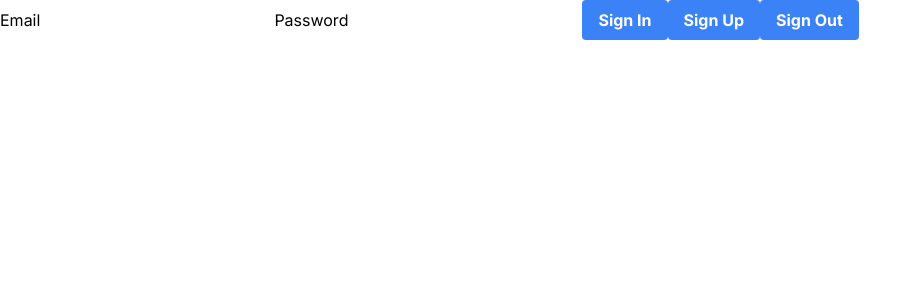
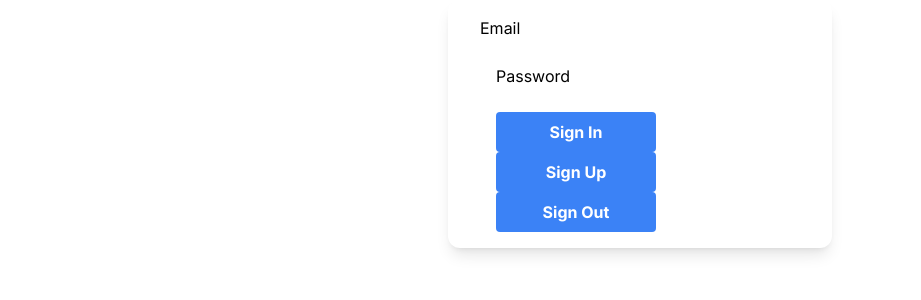
Before and after one commit to liz-robson/WIH-next, a Next.js app: page /login in a window 1280 px wide. Shown: the top 300 px of the page, without its empty margins (0-921 px from the left). Built offline with nearby package versions, Linux system fonts and the light colour scheme.

Commit message:
playing with tailwind styling

```diff
--- a/src/app/globals.css
+++ b/src/app/globals.css
@@ -3,3 +3,7 @@
 @tailwind base;
 @tailwind components;
 @tailwind utilities;
+
+button {
+    @apply bg-blue-500 text-white font-bold py-2 px-4 rounded max-w-40;
+}
--- a/src/app/login/page.jsx
+++ b/src/app/login/page.jsx
@@ -2,14 +2,16 @@ import React from 'react'
 
 export default function Login() {
     return (
-      <form className="container mx-auto basis-1/2" action="/auth/login" method="post">
+      < div className="py-8 px-8 max-w-sm mx-auto bg-white rounded-xl shadow-lg space-y-2 sm:py-4 sm:flex sm:items-center sm:space-y-0 sm:space-x-6">
+      <form className="flex flex-col space-x-4" action="/auth/login" method="post">
         <label htmlFor="email">Email</label>
         <input name="email" />
         <label htmlFor="password">Password</label>
         <input type="password" name="password" />
-        <button className="bg-blue-500 hover:bg-blue-700 text-white font-bold py-2 px-4 rounded">Sign In</button>
-        <button className="bg-blue-500 hover:bg-blue-700 text-white font-bold py-2 px-4 rounded" formAction="/auth/sign-up">Sign Up</button>
-        <button className="bg-blue-500 hover:bg-blue-700 text-white font-bold py-2 px-4 rounded" formAction="/auth/logout">Sign Out</button>
+        <button className="max-w-40">Sign In</button>
+        <button className="max-w-40" formAction="/auth/sign-up">Sign Up</button>
+        <button className="max-w-40" formAction="/auth/logout">Sign Out</button>
       </form>
+      </div>
     )
   }
--- a/src/app/page.jsx
+++ b/src/app/page.jsx
@@ -11,7 +11,7 @@ export default function Home() {
 
   return (
     <div>
-    <p className="text-3xl font-bold">Women in Health network</p>
+    <p className="text-3xl font-bold">Pairing Tool</p>
     <Login/>
     </div>
   )
```
Also changed, not shown: package.json (+6 -1 lines), 1 other file (tests, documents, lock files or other folders).
